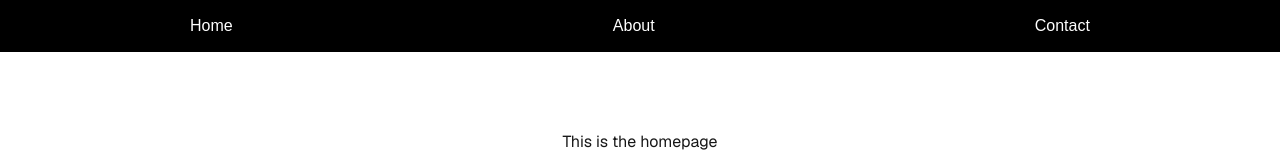
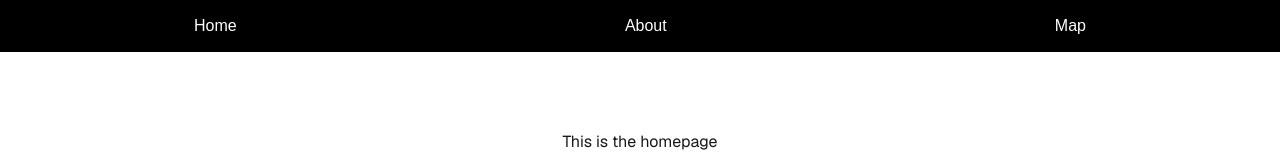
Before and after one commit to ChuTown/Itinera, a Next.js app: page / in a window 1280 px wide. Shown: the top 160 px of the page. Built offline with nearby package versions, Linux system fonts and the light colour scheme.

Commit message:
changed contact to map

```diff
--- a/src/app/RootComponents/Header.js
+++ b/src/app/RootComponents/Header.js
@@ -10,7 +10,7 @@
         <nav className="flex justify-around items-center bg-black h-13 text-white">
           <Link href = '/'>Home</Link>
           <Link href = '/about'>About</Link>
-          <Link href = '/contact'>Contact</Link>
+          <Link href = '/map'>Map</Link>
         </nav>
     );
 }
```
Also changed, not shown: src/app/map/page.js (renamed from src/app/request/page.js).
